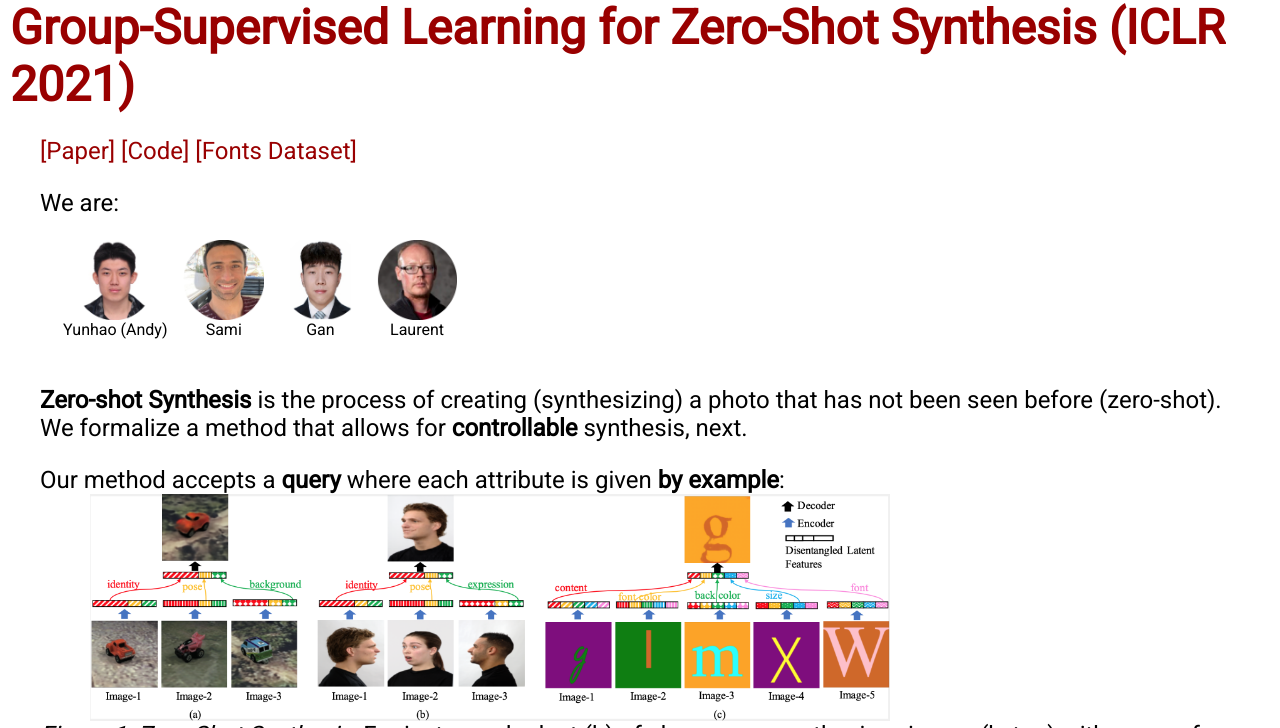
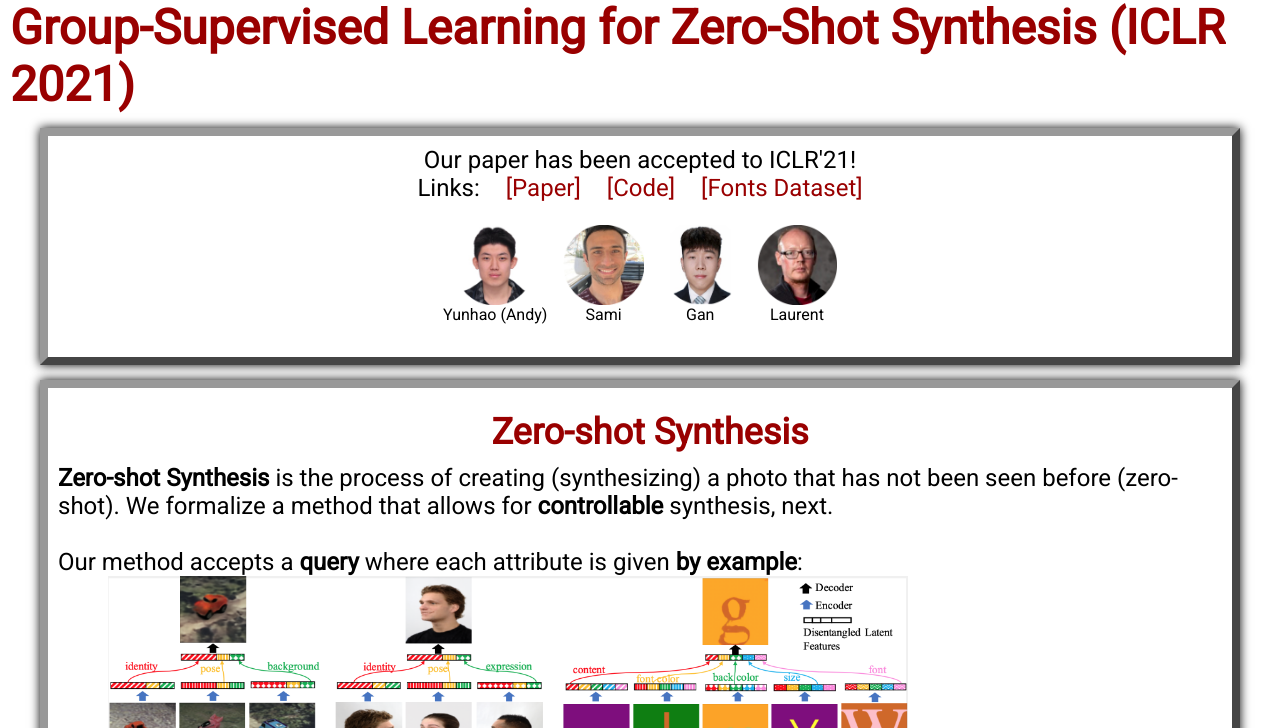
Before and after one commit to gyhandy/Group-Supervised-Learning, a plain HTML site: page www/index.html in a window 1280 px wide. Shown: the part 72-800 px from the top of the page. Drawn offline with Linux system fonts and the light colour scheme.

Commit message:
improve web page

```diff
--- a/www/index.html
+++ b/www/index.html
@@ -24,9 +24,20 @@ body {
   font-size: x-large;
 }
 
-p {
-  padding-left: 40px;
-  padding-right: 40px;
+div.p {
+  padding: 10px;
+  /*background-color:gray;*/
+  margin-right:40px;
+  margin-left:40px;
+  margin-top: 15px;
+  margin-bottom: 15px;
+  border:8px outset #999;
+  -webkit-box-shadow: 0 0 10px rgb(0,0,0);
+  -moz-box-shadow: 0 0 10px rgb(0,0,0);
+}
+
+div.p h2 {
+  margin: 10pt 0pt 8pt 0pt;
 }
 
 div.content {
@@ -146,16 +157,16 @@ ul {
 
 <h1>Group-Supervised Learning for Zero-Shot Synthesis (ICLR 2021)</h1>
 
-<p>
-<a style='left-padding: 20px' href='https://openreview.net/pdf?id=8wqCDnBmnrT'>[Paper]</a>
-<a style='left-padding: 20px' href=''>[Code]</a>
-<a style='left-padding: 20px' href='http://ilab.usc.edu/datasets/fonts'>[Fonts Dataset]</a>
-</p>
+<div class=p  style="text-align: center">
+  Our paper has been accepted to ICLR'21!
+  <br>
+  Links:
+<a style='margin-left: 20px' href='https://openreview.net/pdf?id=8wqCDnBmnrT'>[Paper]</a>
+<a style='margin-left: 20px' href=''>[Code]</a>
+<a style='margin-left: 20px' href='http://ilab.usc.edu/datasets/fonts'>[Fonts Dataset]</a>
 
-<p>
-We are:
-<!--<br/> -->
-<table border=0 cellspacing=10pt>
+<br>
+    <table border=0 cellspacing=10pt align=center>
     <tr>
     <td style="text-align: center;"><img src='andy.png' height=80px><br/>Yunhao (Andy)</td>
     <td style="text-align: center;"><img src='sami.png' height=80px><br/>Sami</td>
@@ -163,22 +174,27 @@ We are:
     <td style="text-align: center;"><img src='itti.png' height=80px><br/>Laurent</td>
     </tr>
     </table>
+</div>
 
-<p>
+<div class=p>
+  <h2 align=center>Zero-shot Synthesis</h2>
 <b>Zero-shot Synthesis</b>
 is the process of creating (synthesizing) a photo that has not been seen before (zero-shot).
 We formalize a method that allows for <b>controllable</b> synthesis, next.
-</p>
-<p>
+
+<br><br>
+
 Our method accepts a <b>query</b> where each attribute is given <b>by example</b>:
 <br/>
 <img src='fig_syn.png' width="800px" style="padding-left:50px"/>
 <br/>
 <i><u>Figure 1: Zero-Shot Synthesis</u></i>. For instance, look at (b) of above:
 user synthesizes image (b, top) with <b>query</b> of: <i>face identity of Image-1</i>, looking in the <i>direction (pose) as Image-2</i>, and with <i>facial expression as Image-3</i>
-</p>
-<p>
-<b>Group-Supervised Learning (GSL)</b> is an approach that can be used for Zero-shot Synthesis.
+</div>
+
+<div class=p>
+    <h2 align=center>Group-Supervised Learning (GSL)</h2>
+<b>GSL</b> is an approach that can be used for Zero-shot Synthesis.
 Learning signal is derived from (batches of) groups of <i>semantically-related examples</i>.
 These semantic relations can be represented as a <b>(multi-)graph</b>:
 <br/>
@@ -191,10 +207,11 @@ gets converted into multigraph, <b>Right</b>, where a pair of examples will be c
 Our general learning framework (GSL) can be intuitively explained as follows:
 since all attributes of image <b>(i)</b> are present in set <b>S1</b>, then we
 should be able to re-construct <b>(i)</b> solely from <b>S1</b>.
-</p>
+</div>
 
-<p>
-<b>Zero-shot Synthesis Network (GZS-Net)</b>
+<div class=p>
+<h2 align=center>Zero-shot Synthesis Network (GZS-Net)</h2>
+<b>GZS-Net</b>
 is a neural network based on auto-encoders. We train it on <i>simple</i> <b>cover sets</b>, like (green) <b>S2</b> that contain (i) and one more example sharing an attribute with  (i). The overall training pipeline includes 3 loss terms:
 <ol>
 <li><b>Reconstruction</b>: Auto-encoder loss (single image reconstruction, samples training images uniformly, without using multigraph).</li>
@@ -202,9 +219,10 @@ is a neural network based on auto-encoders. We train it on <i>simple</i> <b>cove
 <li><b>Cycle Attribute Swap</b>: Samples two images (regardless if they share any attributes) and ensures that can be reconstructed after a double-swap on any attribute class (see paper for details).</li>
 </ol>
 <img src="training.png" width='800px' style="padding-left:50px"/>
-</p>
+</div>
 
-<p>
+<div class=p>
+    <h2 align=center>Contact / Cite</h2>
 <b>Got Questions?</b> We would love to answer them! Please reach out by email!
 You may cite us in your research as:
 <pre style='padding-left:50px'>
@@ -216,6 +234,6 @@ You may cite us in your research as:
   url={https://openreview.net/forum?id=8wqCDnBmnrT}
 }
 </pre>
-</p>
+</div>
 
 </html>
```
Lines whose indentation alone changed are shown as unchanged.
